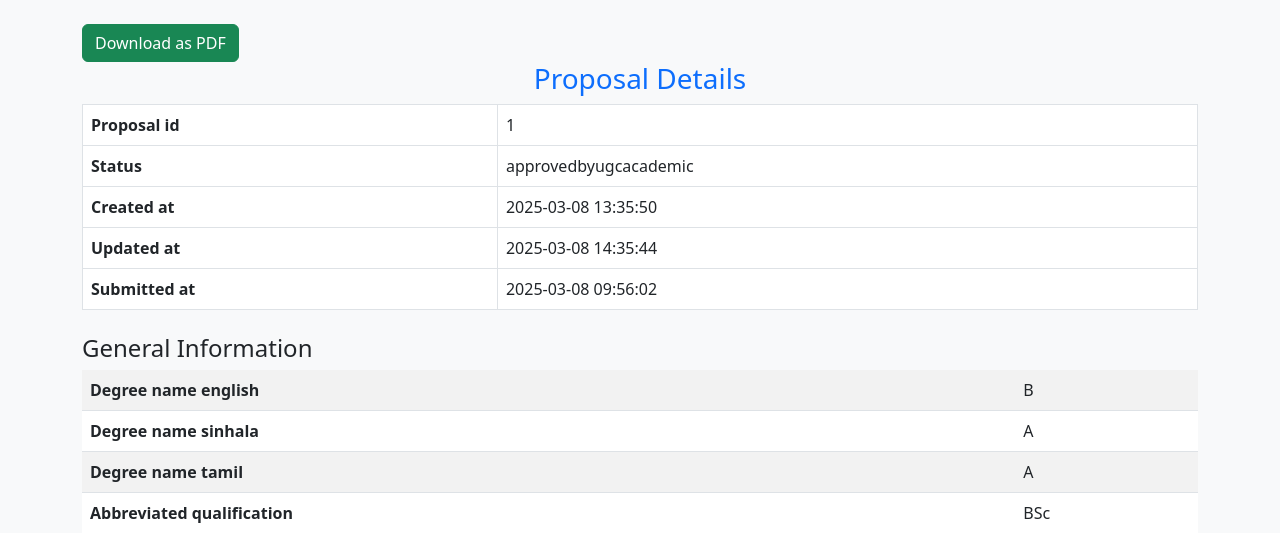
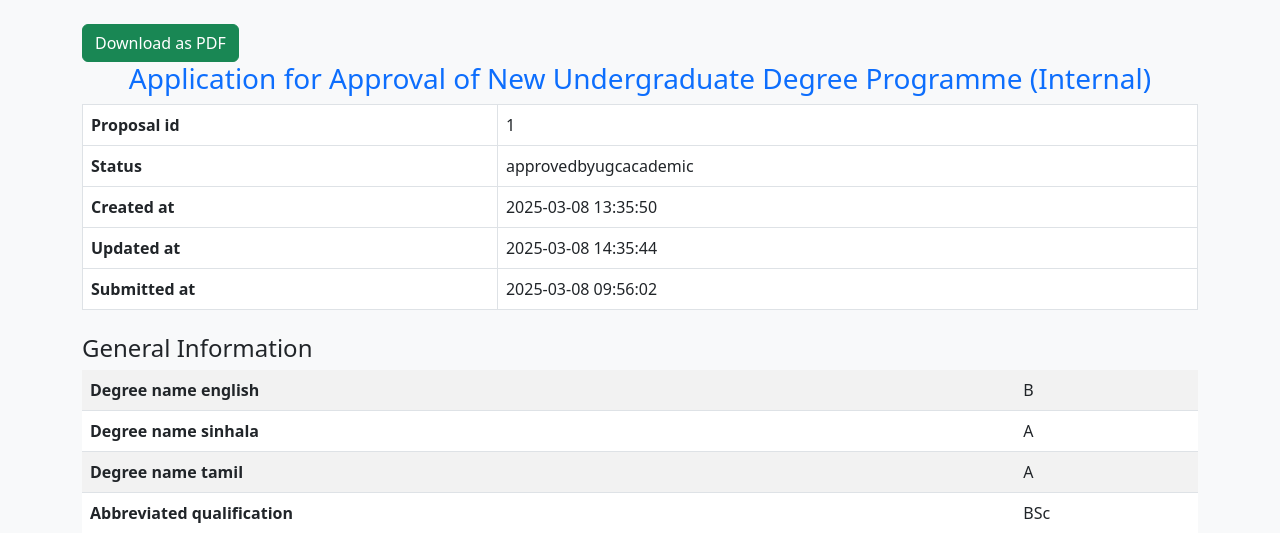
Before and after one commit to SenaliSiriwardhana/-Academic-Program-Proposal-Management-System-for-QAC-UGC, a PHP site: page /qac_ugc/view_proposal.php?id=1 in a window 1280 px wide. Shown: the top 533 px of the page. Run offline with PHP 8.4, Linux system fonts and the light colour scheme; a user stored in the database is signed in; data comes from the database, SQL or seed files in the repository.

Commit message:
Modify the download application title.

```diff
--- a/view_proposal.php
+++ b/view_proposal.php
@@ -309,7 +309,7 @@ function displayTableSection($sectionTitle, $sectionData) {
     </form>
 </div>
 
-    <h3 class = "text-center text-primary">Proposal Details</h3>
+    <h3 class = "text-center text-primary">Application for Approval of New Undergraduate Degree Programme (Internal)</h3>
     <table class="table table-bordered">
         <?php foreach ($proposal as $key => $value) { ?>
             <tr><th><?php echo ucfirst(str_replace('_', ' ', $key)); ?></th><td><?php echo htmlspecialchars($value); ?></td></tr>
```
